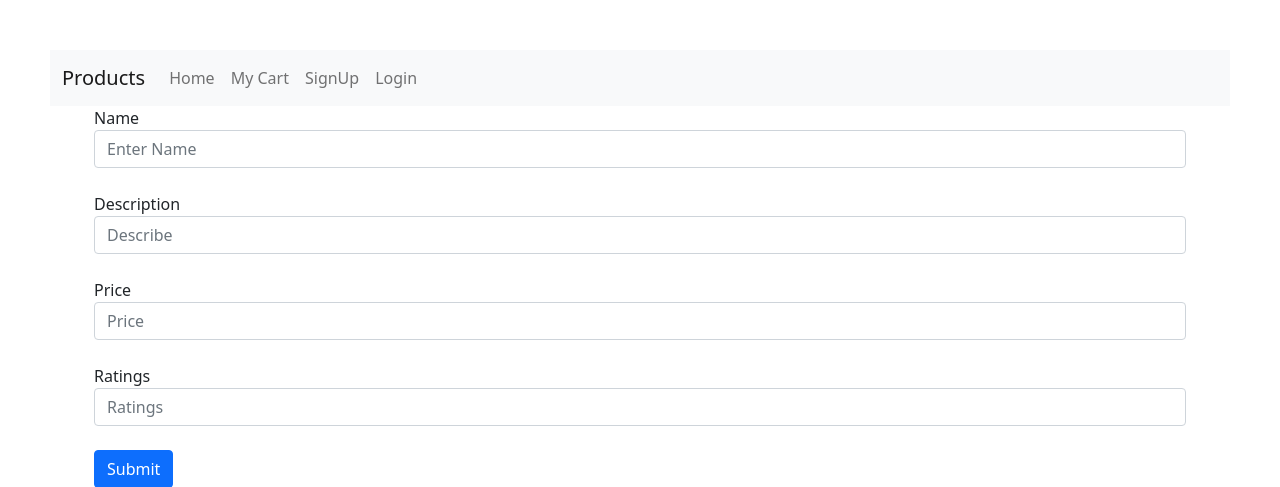
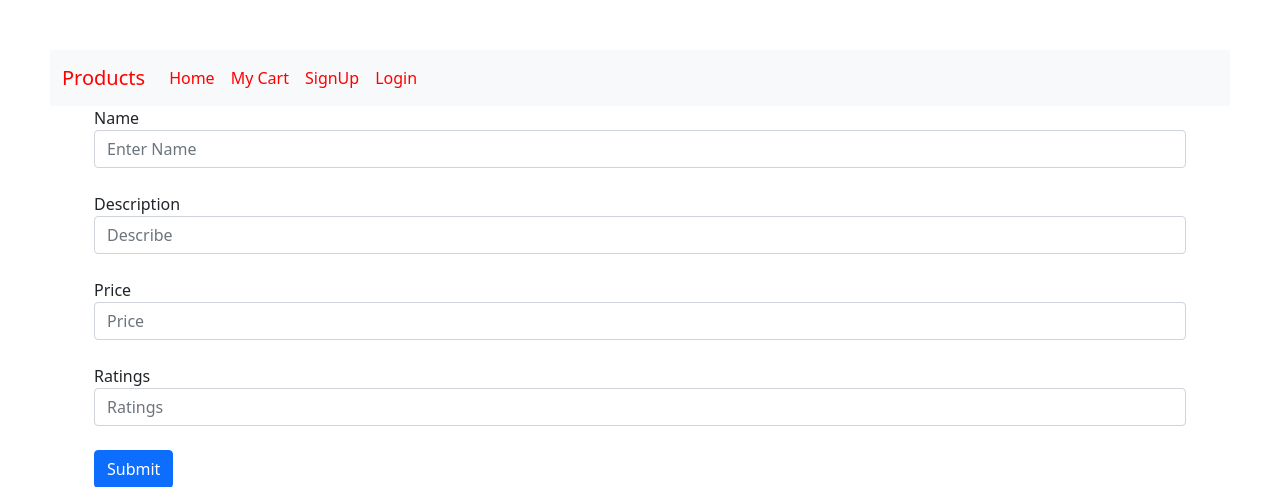
Before and after one commit to baig89/onlinestore, a Node project: template views/add.pug in a window 1280 px wide. Shown: the top 487 px of the page. Run offline with Node 20 templates, Linux system fonts and the light colour scheme; the template is opened without the code that fills it, so the values that code supplies are empty.

Commit message:
Update style.css

```diff
--- a/public/stylesheets/style.css
+++ b/public/stylesheets/style.css
@@ -5,7 +5,7 @@ body {
 }
 
 a {
-  color: #00B7FF;
+  color: #FF0000 !important;
 }
 
 .table-dark {
```
